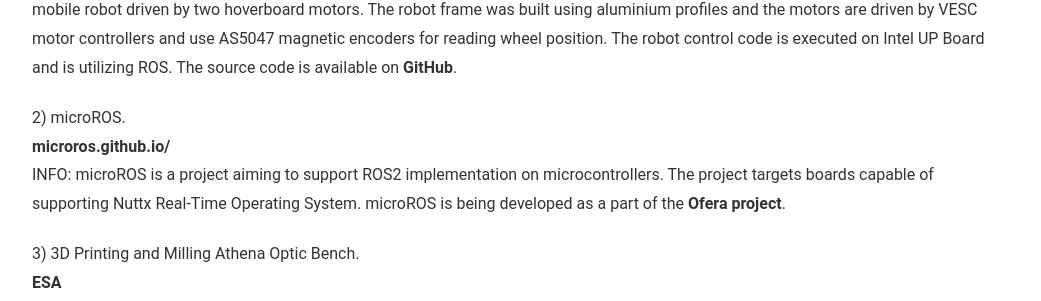
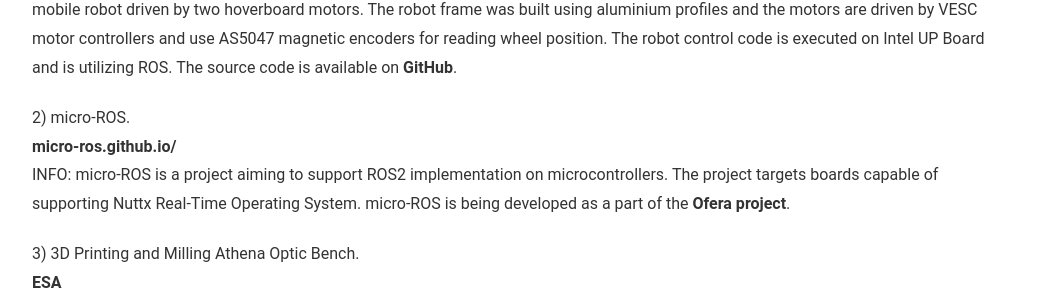
Before and after one commit to msadowski/weeklyrobotics, a Jekyll site: the page built from index.html, in a window 1280 px wide and 900 px high, scrolled down 430 px. Shown: the part 152-453 px from the top of the window, without its empty margins (118-1159 px from the left). Built offline with Jekyll 4.4.1, drawn with Linux system fonts in a browser that asks for light colours; the list of posts is cut into pages by our own code; comment, search, counter and statistics services are not loaded.

Commit message:
Update micro-ROS naming

```diff
--- a/_posts/2019-04-07-weekly-robotics-33.md
+++ b/_posts/2019-04-07-weekly-robotics-33.md
@@ -9,9 +9,9 @@
 <br>[Hackaday](https://hackaday.io/project/25730/logs?sort=oldest)<br>
 INFO: This build log by Roald Lemmens provides insights into development of MORPH (Modular Open Robotics Platform for Hackers) - a mobile robot driven by two hoverboard motors. The robot frame was built using aluminium profiles and the motors are driven by VESC motor controllers and use AS5047 magnetic encoders for reading wheel position. The robot control code is executed on Intel UP Board and is utilizing ROS. The source code is available on [GitHub](https://github.com/roaldlemmens/morph).
 
-2) microROS.
-<br>[microros.github.io/](https://microros.github.io/)<br>
-INFO: microROS is a project aiming to support ROS2 implementation on microcontrollers. The project targets boards capable of supporting Nuttx Real-Time Operating System. microROS is being developed as a part of the [Ofera project](http://www.ofera.eu/).
+2) micro-ROS.
+<br>[micro-ros.github.io/](https://micro-ros.github.io/)<br>
+INFO: micro-ROS is a project aiming to support ROS2 implementation on microcontrollers. The project targets boards capable of supporting Nuttx Real-Time Operating System. micro-ROS is being developed as a part of the [Ofera project](http://www.ofera.eu/).
 
 3) 3D Printing and Milling Athena Optic Bench.
 <br>[ESA](http://www.esa.int/spaceinimages/Images/2019/04/3D_printing_and_milling_Athena_optic_bench)<br>
```
